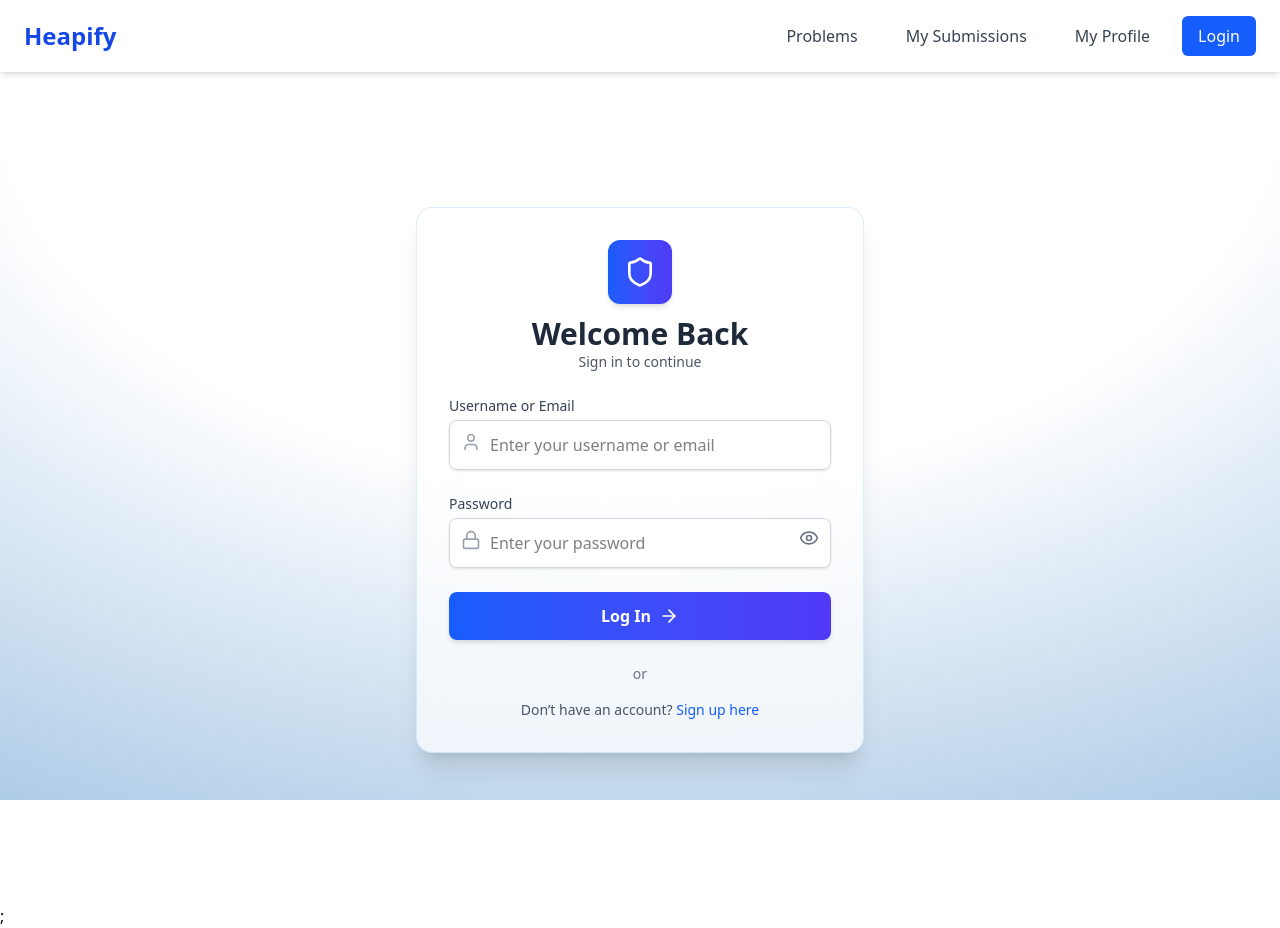
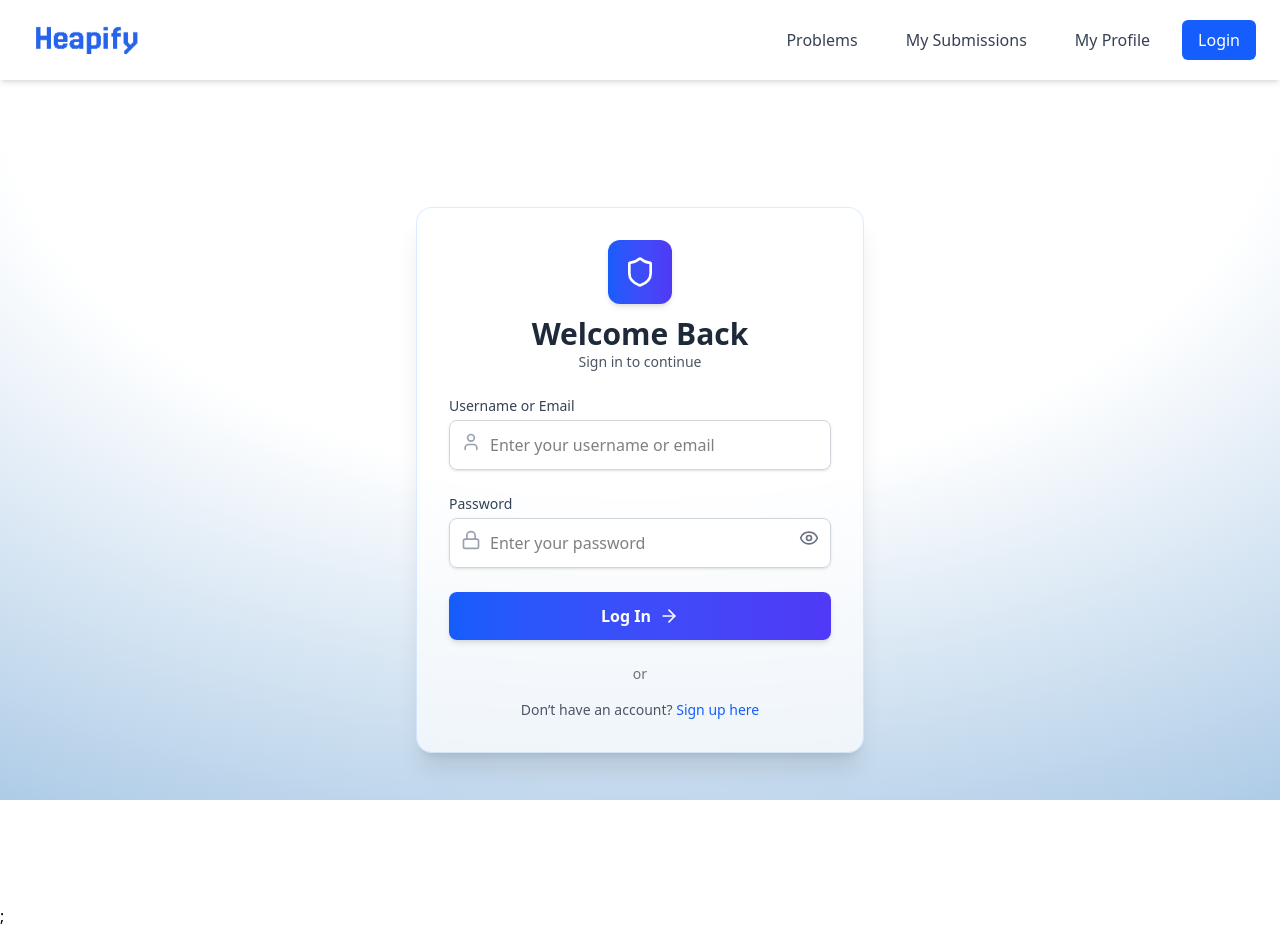
Before and after one commit to Prthm444/Heapify, a React (Vite) app in the folder frontend/: page /login in a window 1280 px wide. Built offline with nearby package versions, Linux system fonts and the light colour scheme; no server answers.

Commit message:
added logo and favicon

```diff
--- a/frontend/index.html
+++ b/frontend/index.html
@@ -2,7 +2,7 @@
 <html lang="en">
 	<head>
 		<meta charset="UTF-8" />
-		<!-- <link rel="icon" type="image/svg+xml" href="/vite.svg" /> -->
+		<link rel="icon" type="image/svg+xml" href="/Heapify.svg" />
 		<meta name="viewport" content="width=device-width, initial-scale=1.0" />
 		<title>Heapify</title>
 	</head>
--- a/frontend/src/components/Navbar.jsx
+++ b/frontend/src/components/Navbar.jsx
@@ -34,7 +34,7 @@
 	return (
 		<>
 			<nav className="fixed top-0 left-0 right-0 z-50 bg-white/50 backdrop-blur-md shadow-md w-full px-6 py-4 flex justify-between items-center mb-4">
-				<h1 className="text-2xl font-bold text-blue-700">Heapify</h1>
+				<img src="/logo.png" alt="Heapify Logo" className="h-12 w-auto" />
 				<div className="flex gap-4 items-center">
 					<NavLink to="/problems" className={navLinkClass}>
 						Problems
```
Also changed, not shown: frontend/public/Heapify.svg (added), frontend/public/logo.png (added).
